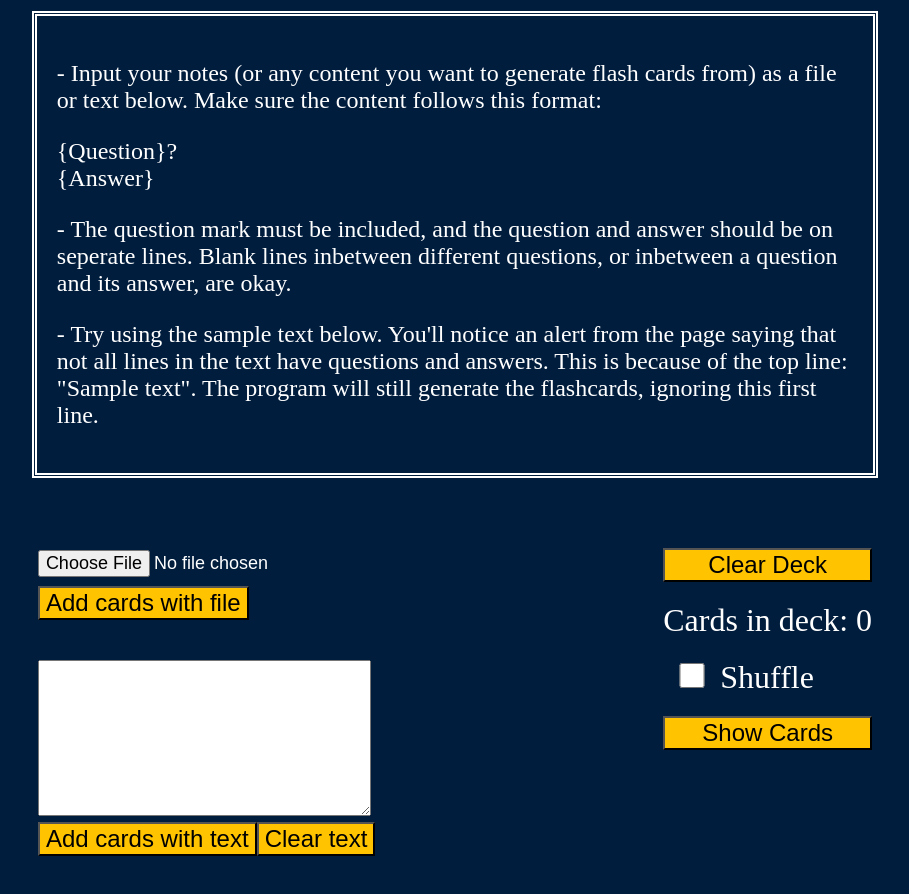
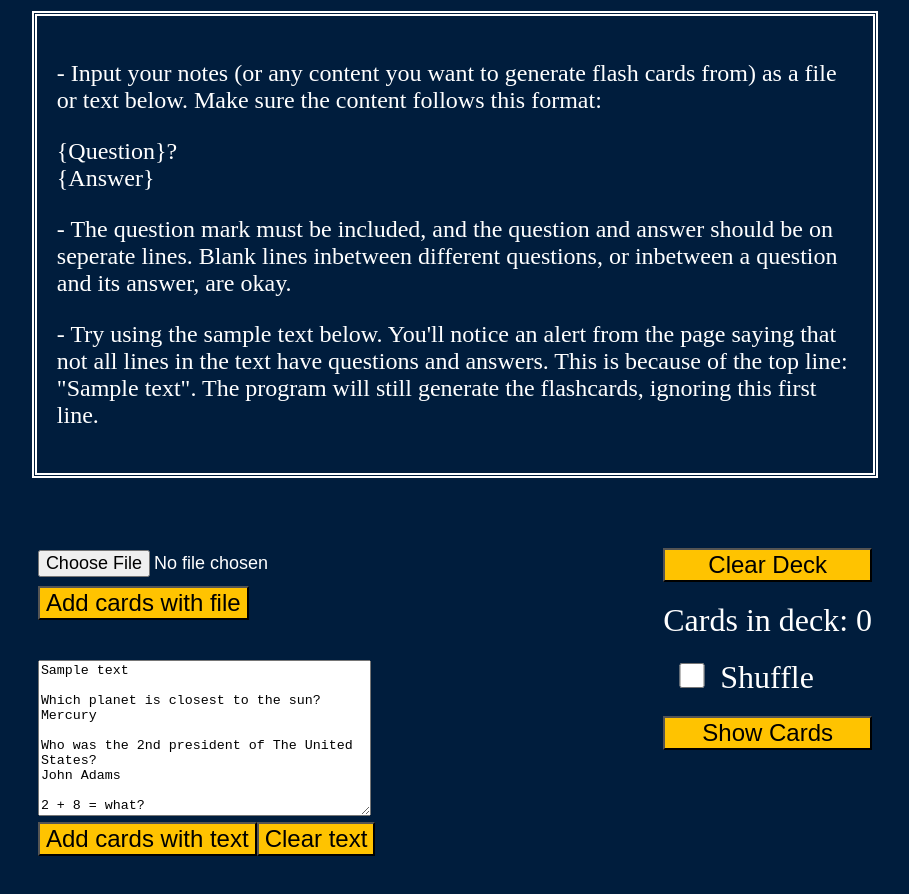
Before and after one commit to ryan3-10/Notes-to-Flashcards, a plain HTML site: page index.html in a window 1280 px wide. Shown: the part 108-1002 px from the top of the page, without its empty margins (185-1094 px from the left). Drawn offline with Linux system fonts and the light colour scheme.

Commit message:
Add placeholder text to the text area

```diff
--- a/index.html
+++ b/index.html
@@ -26,6 +26,16 @@
                         </div>
                         <div id="text-container">
                             <textarea id="text-box" rows="10" cols="39">
+Sample text
+
+Which planet is closest to the sun?
+Mercury
+
+Who was the 2nd president of The United States?
+John Adams
+
+2 + 8 = what?
+10
                             </textarea>
                             <div id="text-buttons-container">
                                 <button class="add-input" id="add-text-button" type="button">Add cards with text</button>
@@ -43,7 +53,6 @@
                     </div>
                 </div>
             </div>
-
             <div id="card-screen">
                 <div class="container" id="card-container">
                     <div id="question" class="card"></div>
```
